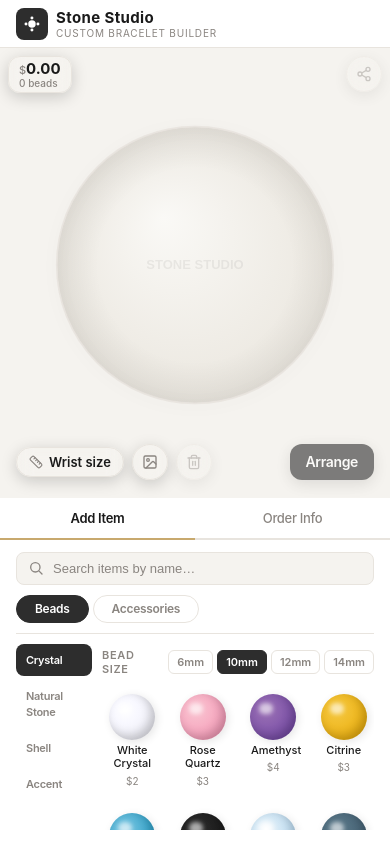
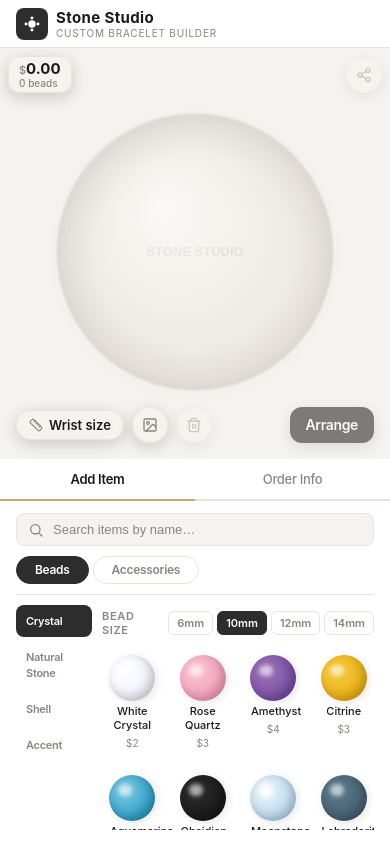
Before and after one commit to pastrainbow/bracelet_custom_configure, a React (Vite) app: page / in a window 390 px wide. Built offline with nearby package versions, Linux system fonts and the light colour scheme.

Commit message:
Feat: canvas spacing improvments

```diff
--- a/src/components/CanvasActions.tsx
+++ b/src/components/CanvasActions.tsx
@@ -5,15 +5,21 @@ import { cn } from './ui/cn';
 const buttonClass =
   'flex h-9 w-9 items-center justify-center rounded-full border border-border bg-surface/90 text-muted shadow-float backdrop-blur transition-colors hover:border-gold hover:text-ink disabled:cursor-not-allowed disabled:opacity-40 disabled:hover:border-border disabled:hover:text-muted';
 
-/** Floating Preview & Share action. Pinned to the bowl's top-left on desktop and
- *  to the top-right on mobile (where the top-left carries the price/quantity). */
-export function CanvasActions() {
+/** Preview & Share action. On desktop it's a floating button pinned to the bowl's
+ *  top-left (default). On mobile pass `inline` to render it as a plain flex item
+ *  inside the floating control row (see Studio), which carries the price on the
+ *  left and the wrist-fit bar in the middle. */
+export function CanvasActions({ inline = false }: { inline?: boolean }) {
   const count = useStore((s) => s.items.length);
   const openShare = useStore((s) => s.openShare);
   const disabled = count === 0;
 
   return (
-    <div className="absolute left-3 top-3 z-30 flex gap-1.5 max-[639px]:left-auto max-[639px]:right-2 max-[639px]:top-2">
+    <div
+      className={cn(
+        inline ? 'flex flex-shrink-0' : 'absolute left-3 top-3 z-30 flex gap-1.5 max-[639px]:hidden',
+      )}
+    >
       <button
         onClick={openShare}
         disabled={disabled}
--- a/src/components/CanvasPrice.tsx
+++ b/src/components/CanvasPrice.tsx
@@ -1,13 +1,14 @@
 import { selectTotals, useStore } from '@/store/store';
 
-/** Compact running total pinned to the bowl's top-left on mobile: total price and
- *  bead count, always visible above the bowl (the detailed Order Summary lives in
- *  the sidebar's Order Info tab). Hidden on desktop. */
+/** Compact running total — price over bead count on two lines — shown at the
+ *  left of the mobile floating control row over the bowl (see Studio). The
+ *  detailed Order Summary lives in the sidebar's Order Info tab. Mobile only;
+ *  its parent row is hidden on desktop. */
 export function CanvasPrice() {
   const { count, totalPrice } = useStore((s) => selectTotals(s));
 
   return (
-    <div className="absolute left-2 top-2 z-30 hidden flex-col items-start rounded-xl border border-border bg-surface/90 px-2.5 py-1 shadow-float backdrop-blur max-[639px]:flex">
+    <div className="flex flex-shrink-0 flex-col items-start rounded-xl border border-border bg-surface/90 px-2.5 py-1 shadow-float backdrop-blur">
       <span className="text-[15px] font-bold leading-none text-ink">
         <span className="text-[11px] font-medium text-muted">$</span>
         {totalPrice.toFixed(2)}
--- a/src/components/MobileFitBar.tsx
+++ b/src/components/MobileFitBar.tsx
@@ -13,5 +13,5 @@ export function MobileFitBar() {
   const hasBeads = count > 0;
   const est = hasBeads ? lengthCm : 0;
 
-  return <FitBar wrist={wristSizeCm} est={est} hasBeads={hasBeads} compact />;
+  return <FitBar wrist={wristSizeCm} est={est} hasBeads={hasBeads} compact floatingLabel />;
 }
--- a/src/components/Studio.tsx
+++ b/src/components/Studio.tsx
@@ -44,7 +44,7 @@ export function Studio() {
           scrolls internally, so the bowl never needs to scroll out of view. */}
       <div
         className={cn(
-          'relative flex min-h-0 flex-1 flex-col items-center justify-center gap-3 transition-[transform,opacity] duration-300 max-[639px]:z-10 max-[639px]:flex-none max-[639px]:gap-2.5 max-[639px]:bg-bg max-[639px]:pt-12 min-[640px]:min-h-[max(44vh,300px)]',
+          'relative flex min-h-0 flex-1 flex-col items-center justify-center gap-3 transition-[transform,opacity] duration-300 max-[639px]:z-10 max-[639px]:flex-none max-[639px]:gap-2 max-[639px]:bg-bg max-[639px]:pt-14 min-[640px]:min-h-[max(44vh,300px)]',
           shareOpen && 'scale-90 opacity-0',
         )}
       >
@@ -59,21 +59,25 @@ export function Studio() {
           )}
         />
 
-        {/* Floating actions over the bowl: Preview & Share (top-left on desktop,
-            top-right on mobile), the running price/quantity (mobile top-left) and
-            the background picker (desktop top-right; on mobile it moves into the
-            StickyFit control row). */}
+        {/* Desktop floating controls over the bowl: Preview & Share (top-left) and
+            the background picker (top-right). On mobile both move elsewhere — share
+            into the floating control row below, background into StickyFit. */}
         <CanvasActions />
-        <CanvasPrice />
         <BackgroundDropdown className="absolute right-3 top-3 max-[639px]:hidden" />
 
-        {/* Mobile: wrist fit progress bar floated on the same line as the price
-            (top-left) and share (top-right) corner controls, centered between
-            them. It sits in the region's top padding band so the bowl clears it;
-            it scales narrow on small screens and renders nothing until a wrist
-            size is entered (see MobileFitBar). */}
-        <div className="absolute left-1/2 top-3 z-30 hidden w-[44%] max-w-[170px] -translate-x-1/2 text-center max-[639px]:block">
-          <MobileFitBar />
+        {/* Mobile: one floating control row over the bowl's top — the running
+            price/quantity (left), the wrist-fit bar filling the space between, and
+            the Preview & Share button (right). `items-center` keeps the fit bar's
+            progress track vertically aligned with the price pill and share button
+            (its status label floats just beneath the track). The row floats over
+            the bowl; the region's top padding (below) reserves the space so the
+            bowl clears it. */}
+        <div className="absolute inset-x-0 top-2 z-30 hidden items-center gap-4 px-2 max-[639px]:flex">
+          <CanvasPrice />
+          <div className="min-w-0 flex-1">
+            <MobileFitBar />
+          </div>
+          <CanvasActions inline />
         </div>
 
         {/* The box the bowl must fit inside. The engine sizes the canvas to this
@@ -81,7 +85,7 @@ export function Studio() {
             overflowing onto the button, hint and bead picker on short screens. */}
         <div
           data-canvas-area
-          className="flex min-h-0 w-full flex-1 items-center justify-center overflow-hidden max-[639px]:aspect-square max-[639px]:h-[min(88vw,40vh)] max-[639px]:w-[min(88vw,40vh)] max-[639px]:max-h-[480px] max-[639px]:max-w-[480px] max-[639px]:min-h-[200px] max-[639px]:min-w-[200px] max-[639px]:flex-none"
+          className="flex min-h-0 w-full flex-1 items-center justify-center overflow-hidden max-[639px]:aspect-[8/7] max-[639px]:h-auto max-[639px]:w-[min(88vw,40vh)] max-[639px]:max-w-[480px] max-[639px]:min-w-[200px] max-[639px]:flex-none"
         >
           <div data-canvas-wrap className="relative flex items-center justify-center overflow-hidden">
             <div className="transition-transform duration-200">
--- a/src/components/sidebar/BraceletInfo.tsx
+++ b/src/components/sidebar/BraceletInfo.tsx
@@ -145,11 +145,16 @@ export function FitBar({
   est,
   hasBeads,
   compact = false,
+  floatingLabel = false,
 }: {
   wrist: number;
   est: number;
   hasBeads: boolean;
   compact?: boolean;
+  /** Position the status label absolutely beneath the track so it doesn't add to
+   *  the bar's height — lets the track itself be vertically centred against
+   *  neighbouring controls (used in the mobile floating control row). */
+  floatingLabel?: boolean;
 }) {
   const { recMin, recMax } = recommendedRange(wrist);
   // A little headroom past the ideal zone so an over-long bracelet reads as overshoot.
@@ -159,7 +164,11 @@ export function FitBar({
   const status = getFitStatus(est, recMin, recMax, hasBeads);
 
   return (
-    <div className={compact ? '' : 'mt-2.5'}>
+    // For floatingLabel, the root is intentionally NOT a positioning context, so
+    // the absolutely-positioned label escapes to the nearest positioned ancestor
+    // (the full-width mobile control row) and thus centres on the bowl rather than
+    // on this off-centre fit column.
+    <div className={cn(compact ? '' : 'mt-2.5')}>
       <div
         className={cn(
           'relative w-full overflow-hidden rounded-full bg-bg',
@@ -188,7 +197,11 @@ export function FitBar({
       <div
         className={cn(
           'font-medium',
-          compact ? 'mt-1 text-[11px] leading-tight' : 'mt-1.5 text-[12px]',
+          floatingLabel
+            ? 'pointer-events-none absolute inset-x-0 top-1/2 mt-[6px] text-center text-[11px] leading-tight'
+            : compact
+              ? 'mt-1 text-[11px] leading-tight'
+              : 'mt-1.5 text-[12px]',
           status.textClass,
         )}
       >
--- a/src/engine/BraceletEngine.ts
+++ b/src/engine/BraceletEngine.ts
@@ -220,7 +220,11 @@ export class BraceletEngine {
     const areaH = area.clientHeight;
     // A little inset so the bowl's rim shadow never sits flush against the edges.
     const inset = isMobile ? 24 : 16;
-    const available = Math.min(areaW, areaH) - inset;
+    // On mobile the canvas area is deliberately shorter than it is wide (see
+    // Studio) so the round bowl doesn't leave large empty bands above and below
+    // it. Size the bowl to the width and let the square canvas's empty top/bottom
+    // strips be clipped by the area's overflow-hidden; on desktop fit both axes.
+    const available = (isMobile ? areaW : Math.min(areaW, areaH)) - inset;
 
     const prevSize = this.canvasSize;
     this.canvasSize = Math.max(CANVAS_MIN, Math.min(CANVAS_MAX, available));
```
